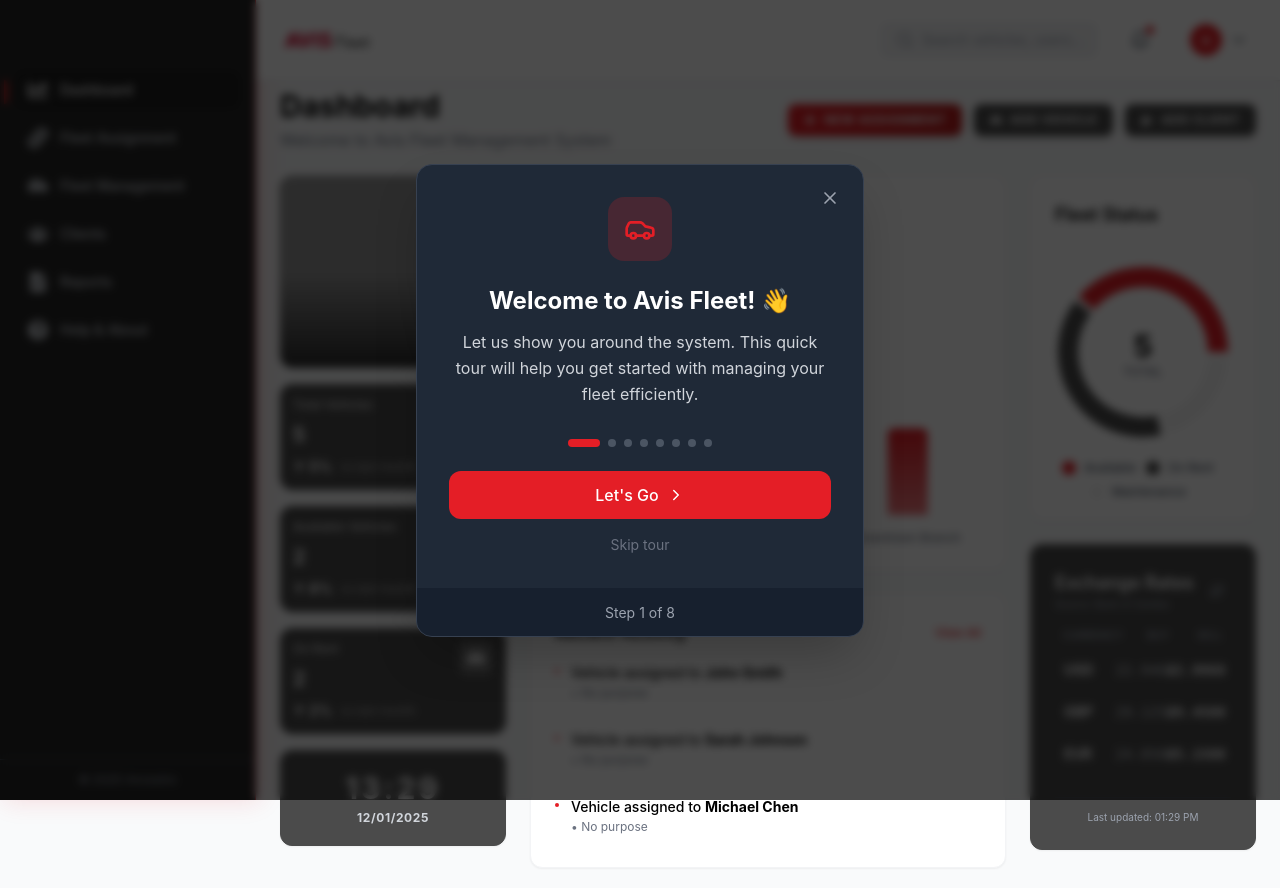
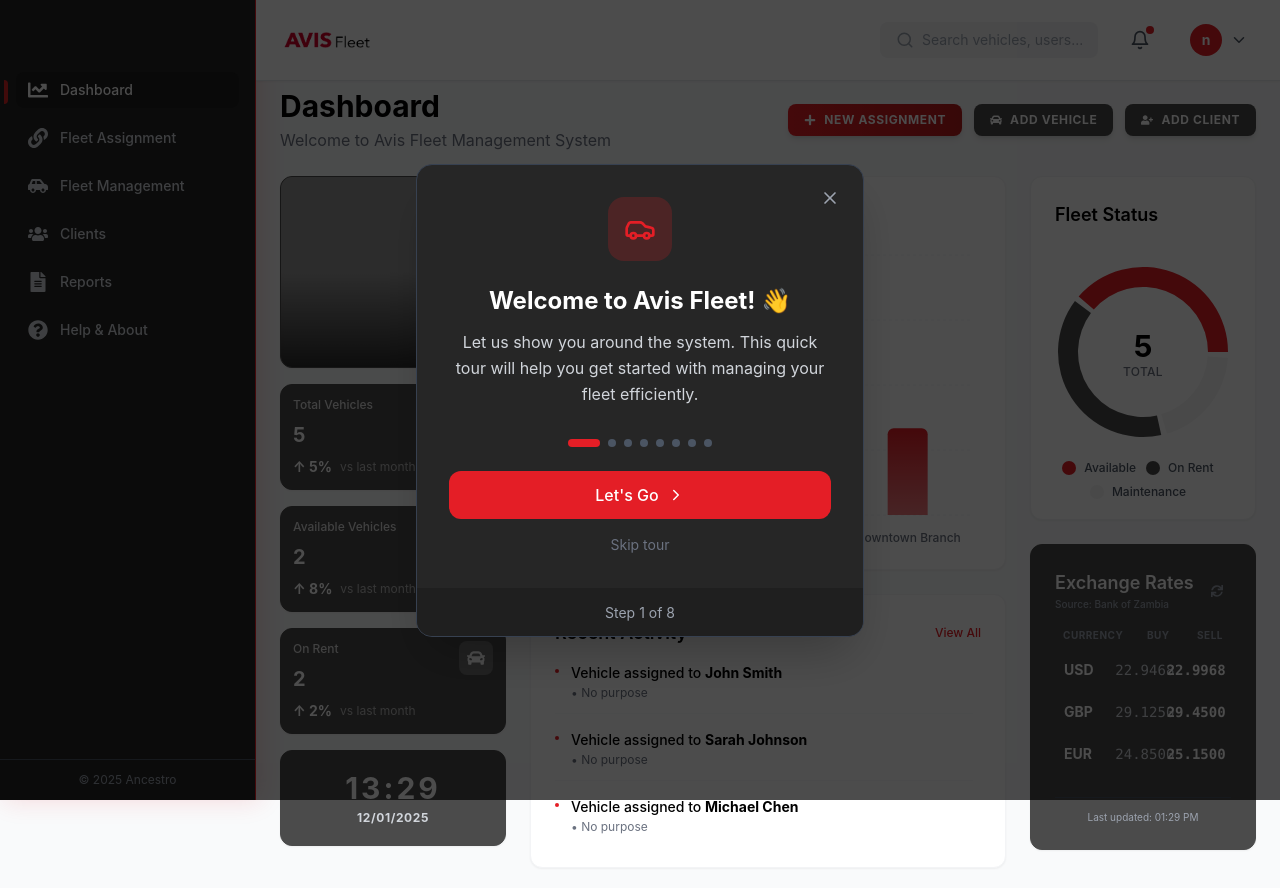
Before and after one commit to tmotionman/Avis-Fleet, a React (Vite) app: page / in a window 1280 px wide. Both pictures are taken after typing "name@example.com", "Sample123" into the empty fields and a click on the button "Sign In". Shown: the top 888 px of the page. Built offline with nearby package versions, Linux system fonts and the light colour scheme; grey boxes are pictures that could not be loaded; a web font is replaced by a local one.

Commit message:
Update onboarding card to match UI grey color and remove background blur

```diff
--- a/src/components/OnboardingTour.jsx
+++ b/src/components/OnboardingTour.jsx
@@ -124,9 +124,9 @@
           exit={{ opacity: 0 }}
           className="fixed inset-0 z-[100] flex items-center justify-center"
         >
-          {/* Darkened Background Overlay */}
+          {/* Darkened Background Overlay - No Blur */}
           <div
-            className="absolute inset-0 bg-black/70 backdrop-blur-sm"
+            className="absolute inset-0 bg-black/70"
             onClick={handleSkip}
           />
 
@@ -138,8 +138,8 @@
             transition={{ type: 'spring', damping: 25, stiffness: 300 }}
             className="relative z-10 w-full max-w-md mx-4"
           >
-            {/* Grey Card */}
-            <div className="bg-gray-800 rounded-2xl shadow-2xl overflow-hidden border border-gray-700">
+            {/* Grey Card - Same UI color as sidebar */}
+            <div className="bg-[#262626] rounded-2xl shadow-2xl overflow-hidden border border-gray-700">
               {/* Close Button */}
               <button
                 onClick={handleSkip}
@@ -227,7 +227,7 @@
               </div>
 
               {/* Step Counter */}
-              <div className="bg-gray-900/50 px-8 py-3 text-center">
+              <div className="bg-[#1f1f1f] px-8 py-3 text-center">
                 <span className="text-sm text-gray-400">
                   Step {currentStep + 1} of {tourSteps.length}
                 </span>
```
